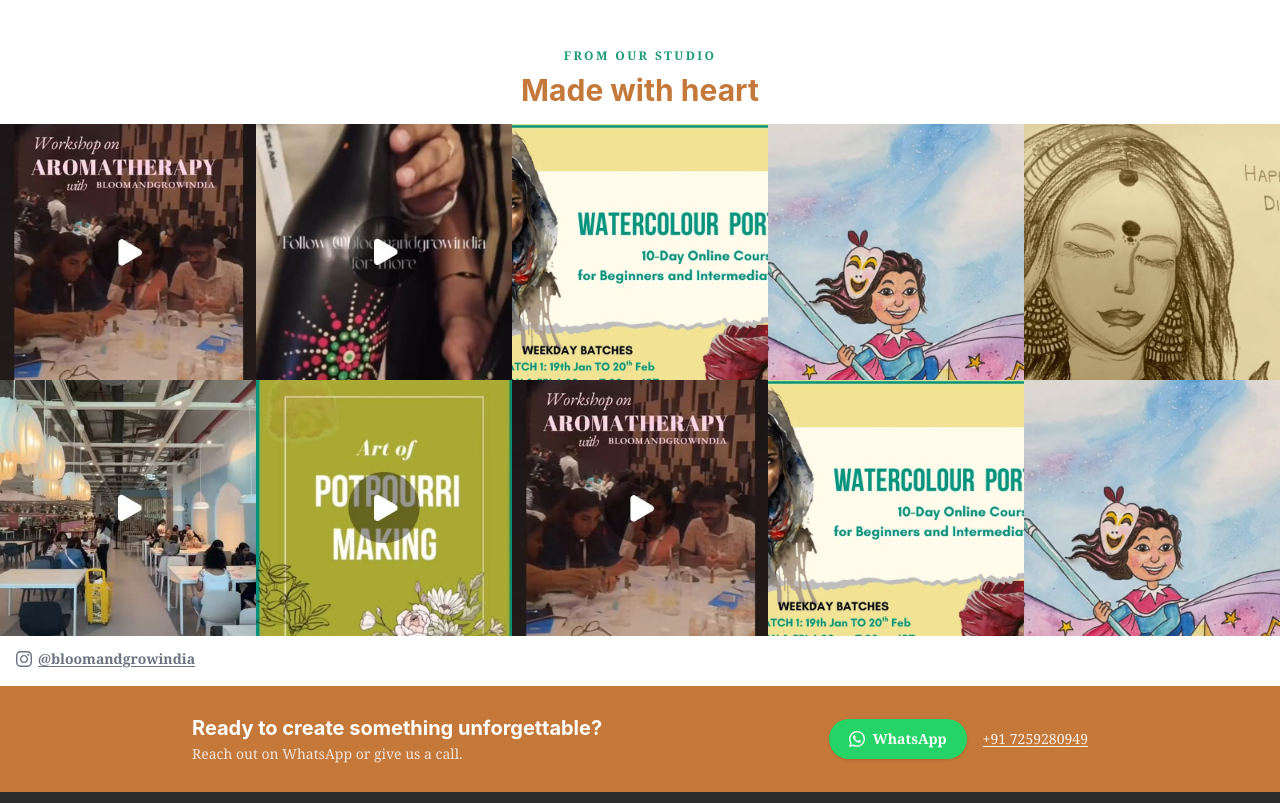
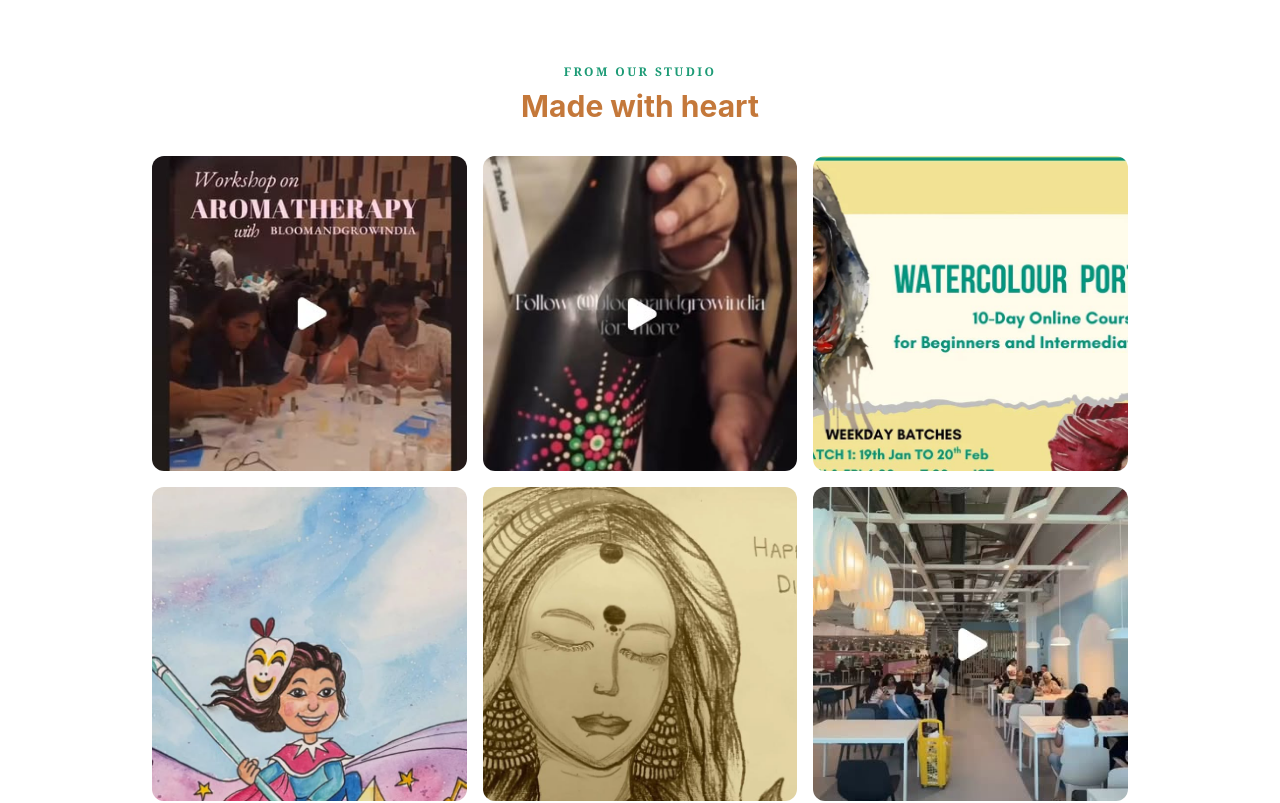
Before and after one commit to poojakachroo-ai/bloom-and-grow, a Next.js app: page / in a window 1280 px wide. Shown: the part 4900-5703 px from the top of the page. Built offline with nearby package versions, Linux system fonts and the light colour scheme.

Commit message:
added bullet points and youtube links

```diff
--- a/app/components/InstagramGrid.tsx
+++ b/app/components/InstagramGrid.tsx
@@ -3,7 +3,7 @@
 import Image from "next/image";
 import { content } from "../../content";
 
-// 7 confirmed-good thumbnails; 3 working ones repeated to fill 5×2 grid
+// 7 unique posts — shown as a clean 3-column grid (desktop) / 2-column (mobile)
 const posts = [
   { img: "/images/ig/ig-DU_L2utk68N.jpg",  url: "https://www.instagram.com/p/DU_L2utk68N/" },
   { img: "/images/ig/ig-DUsi-shkzWE.jpg",   url: "https://www.instagram.com/p/DUsi-shkzWE/" },
@@ -11,17 +11,13 @@ const posts = [
   { img: "/images/ig/ig-DTFeVE9k426.jpg",   url: "https://www.instagram.com/p/DTFeVE9k426/" },
   { img: "/images/ig/ig-DQCI2YUk0-_.jpg",   url: "https://www.instagram.com/p/DQCI2YUk0-_/" },
   { img: "/images/ig/ig-DScbgxSk1RV.jpg",   url: "https://www.instagram.com/p/DScbgxSk1RV/" },
-  { img: "/images/ig/ig-DSCeWZOk9J3.jpg",   url: "https://www.instagram.com/p/DSCeWZOk9J3/" },
-  { img: "/images/ig/ig-DU_L2utk68N.jpg",   url: "https://www.instagram.com/bloomandgrowindia/" },
-  { img: "/images/ig/ig-DTneypDk7ul.jpg",   url: "https://www.instagram.com/bloomandgrowindia/" },
-  { img: "/images/ig/ig-DTFeVE9k426.jpg",   url: "https://www.instagram.com/bloomandgrowindia/" },
 ];
 
 export default function InstagramGrid() {
   return (
     <section className="bg-white">
-      {/* Section label */}
-      <div className="px-6 pt-10 pb-4 text-center">
+      {/* Section header */}
+      <div className="px-6 pt-14 pb-8 text-center">
         <p className="mb-2 text-xs font-semibold uppercase tracking-[0.2em] text-[#1d9b76]">
           From Our Studio
         </p>
@@ -33,42 +29,44 @@ export default function InstagramGrid() {
         </h2>
       </div>
 
-      {/* Full-bleed zero-gap photo mosaic — 5 cols on md+, 2 cols on mobile */}
-      <div className="grid grid-cols-2 md:grid-cols-5">
+      {/* Photo grid — 3 cols on md+, 2 cols on mobile, with gaps and padding */}
+      <div className="mx-auto max-w-5xl px-6 pb-4">
+        <div className="grid grid-cols-2 gap-3 md:grid-cols-3 md:gap-4">
           {posts.map((post, i) => (
             <a
               key={i}
               href={post.url}
               target="_blank"
               rel="noopener noreferrer"
-            className="group relative block aspect-square overflow-hidden"
+              className="group relative block aspect-square overflow-hidden rounded-xl"
             >
               <Image
                 src={post.img}
                 alt=""
                 fill
                 className="object-cover object-center transition-transform duration-500 group-hover:scale-105"
-              sizes="(max-width: 768px) 50vw, 20vw"
+                sizes="(max-width: 768px) 50vw, 33vw"
               />
               {/* Hover overlay */}
-            <div className="absolute inset-0 bg-black/0 transition-colors duration-300 group-hover:bg-black/25" />
+              <div className="absolute inset-0 bg-black/0 transition-colors duration-300 group-hover:bg-black/20" />
             </a>
           ))}
         </div>
+      </div>
 
-      {/* @handle — Paintbar style, bottom-left aligned */}
-      <div className="px-4 py-3">
+      {/* @handle — centered below grid */}
+      <div className="px-6 pb-10 pt-4 text-center">
         <a
           href={content.company.social.instagram}
           target="_blank"
           rel="noopener noreferrer"
-          className="inline-flex items-center gap-1.5 text-sm font-semibold text-[#6b7280] underline underline-offset-2 hover:text-[#C4783A] transition-colors"
+          className="inline-flex items-center gap-2 rounded-full border border-[#e5e7eb] px-5 py-2.5 text-sm font-semibold text-[#6b7280] transition-colors hover:border-[#C4783A] hover:text-[#C4783A]"
         >
           {/* Instagram icon */}
           <svg className="h-4 w-4" fill="currentColor" viewBox="0 0 24 24" aria-hidden>
             <path d="M12 2.163c3.204 0 3.584.012 4.85.07 3.252.148 4.771 1.691 4.919 4.919.058 1.265.069 1.645.069 4.849 0 3.205-.012 3.584-.069 4.849-.149 3.225-1.664 4.771-4.919 4.919-1.266.058-1.644.07-4.85.07-3.204 0-3.584-.012-4.849-.07-3.26-.149-4.771-1.699-4.919-4.92-.058-1.265-.07-1.644-.07-4.849 0-3.204.013-3.583.07-4.849.149-3.227 1.664-4.771 4.919-4.919 1.266-.057 1.645-.069 4.849-.069zm0-2.163c-3.259 0-3.667.014-4.947.072-4.358.2-6.78 2.618-6.98 6.98-.059 1.281-.073 1.689-.073 4.948 0 3.259.014 3.668.072 4.948.2 4.358 2.618 6.78 6.98 6.98 1.281.058 1.689.072 4.948.072 3.259 0 3.668-.014 4.948-.072 4.354-.2 6.782-2.618 6.979-6.98.059-1.28.073-1.689.073-4.948 0-3.259-.014-3.667-.072-4.947-.196-4.354-2.617-6.78-6.979-6.98-1.281-.059-1.69-.073-4.949-.073zm0 5.838c-3.403 0-6.162 2.759-6.162 6.162s2.759 6.163 6.162 6.163 6.162-2.759 6.162-6.163c0-3.403-2.759-6.162-6.162-6.162zm0 10.162c-2.209 0-4-1.79-4-4 0-2.209 1.791-4 4-4s4 1.791 4 4c0 2.21-1.791 4-4 4zm6.406-11.845c-.796 0-1.441.645-1.441 1.44s.645 1.44 1.441 1.44c.795 0 1.439-.645 1.439-1.44s-.644-1.44-1.439-1.44z" />
           </svg>
-          @bloomandgrowindia
+          Follow @bloomandgrowindia
         </a>
       </div>
     </section>
```
Also changed, not shown: .claude/launch.json (added). Lines whose indentation alone changed are shown as unchanged.
